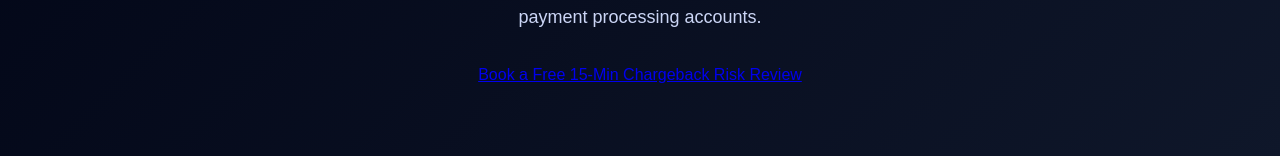
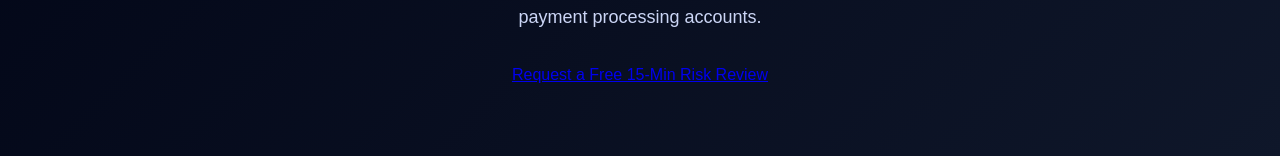
Before and after one commit to bittergod27-cell/supportcdbureau, a plain HTML site: page index.html in a window 1280 px wide. Shown: the part 211-367 px from the top of the page. Drawn offline with Linux system fonts and the light colour scheme.

Commit message:
Update index.html

```diff
--- a/index.html
+++ b/index.html
@@ -99,12 +99,10 @@
     Helping US merchants recover lost revenue, reduce chargeback ratios,
     and protect payment processing accounts.
   </p>
-  <a
-  href="https://calendly.com/danielblake170/15"
-  target="_blank"
-  rel="noopener"
-  class="cta-button">
-  Book a Free 15-Min Chargeback Risk Review
+  <a href="https://calendly.com/danielblake170/15"
+   target="_blank"
+   class="cta-btn">
+   Request a Free 15-Min Risk Review
 </a>
 </header>
 
```
